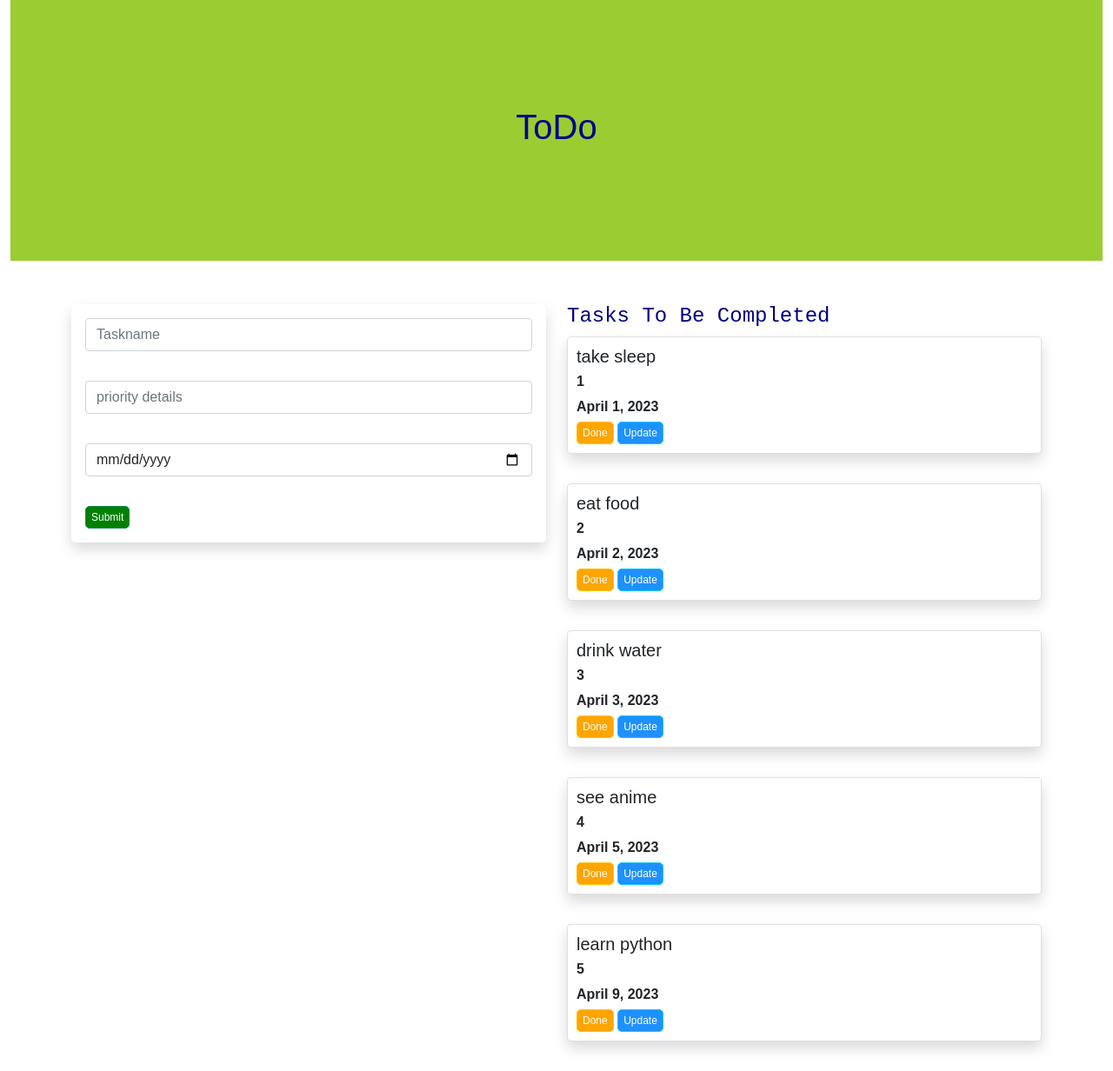
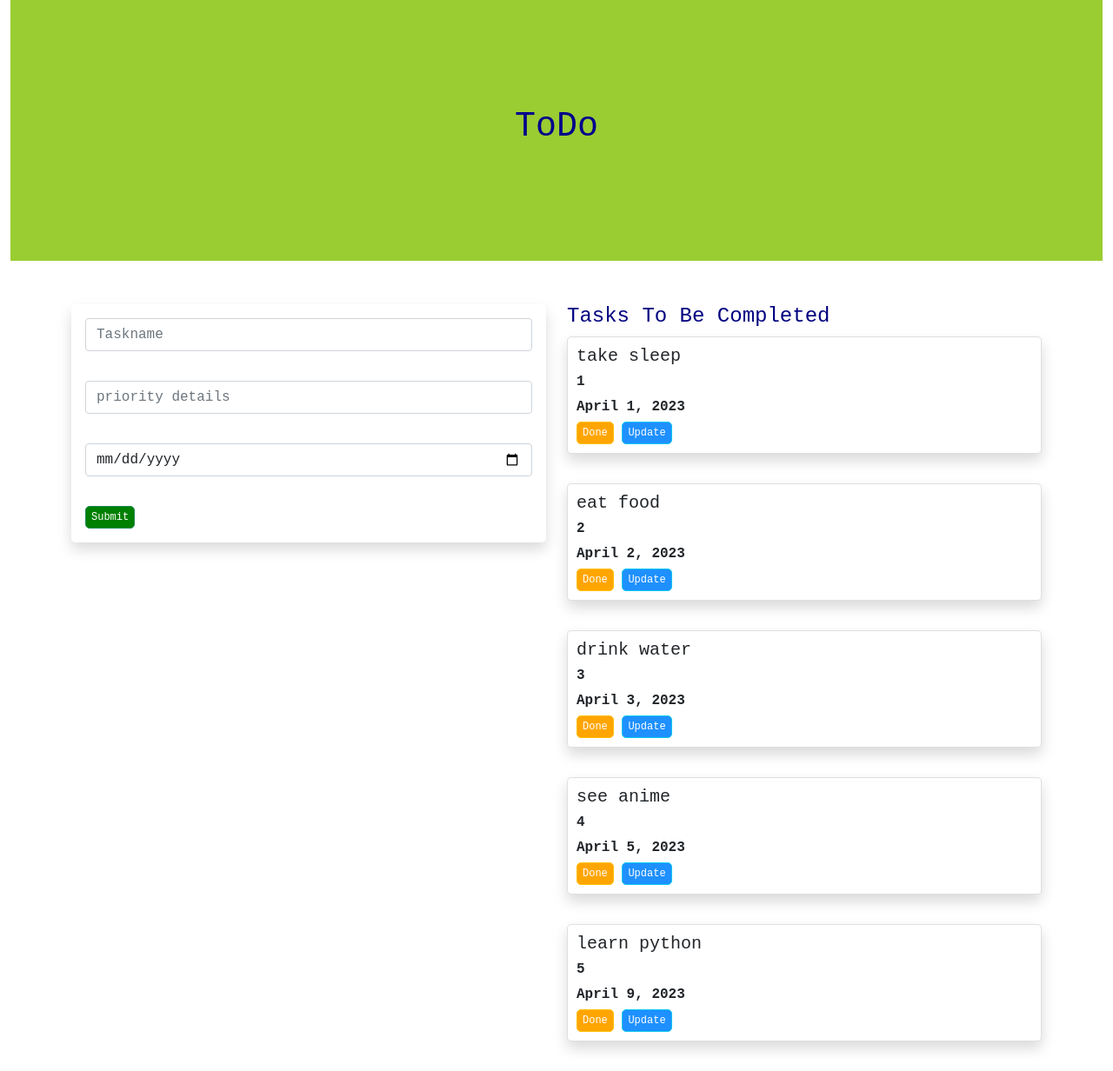
Before and after one commit to aby-359/Pythonprojects, a Django app: page / in a window 1280 px wide. Shown: the whole page at 87% size. Run offline with Django 4.2, Linux system fonts and the light colour scheme; data comes from the database, SQL or seed files in the repository.

Commit message:
Update style.css

```diff
--- a/todoproject/static/style.css
+++ b/todoproject/static/style.css
@@ -1,6 +1,6 @@
 /* Set global font family */
 body {
-  font-family: Arial, sans-serif;
+  font-family: Courier New;
 }
 
 /* Style the banner */
@@ -11,12 +11,51 @@ body {
   justify-content: center;
   align-items: center;
   margin-bottom: 50px;
+  position: relative;
+}
+
+.banner:before {
+  content: '';
+  position: absolute;
+  width: 0;
+  height: 0;
+  border-style: solid;
+  border-width: 150px 150px 0 0;
+  border-color: YellowGreen transparent transparent transparent;
+  top: 0;
+  left: 0;
+  z-index: -1;
+  animation: bannerAnimation 1s ease-in-out forwards;
 }
 
 .banner-text {
   color: DarkBlue;
   font-size: 40px;
   text-align: center;
+  opacity: 0;
+  animation: textAnimation 1s ease-in-out forwards;
+}
+
+@keyframes bannerAnimation {
+  from {
+    width: 0;
+    height: 0;
+  }
+  to {
+    width: 100%;
+    height: 100%;
+  }
+}
+
+@keyframes textAnimation {
+  from {
+    opacity: 0;
+    transform: translateY(-50px);
+  }
+  to {
+    opacity: 1;
+    transform: translateY(0);
+  }
 }
 
 /* Style the form */
```
